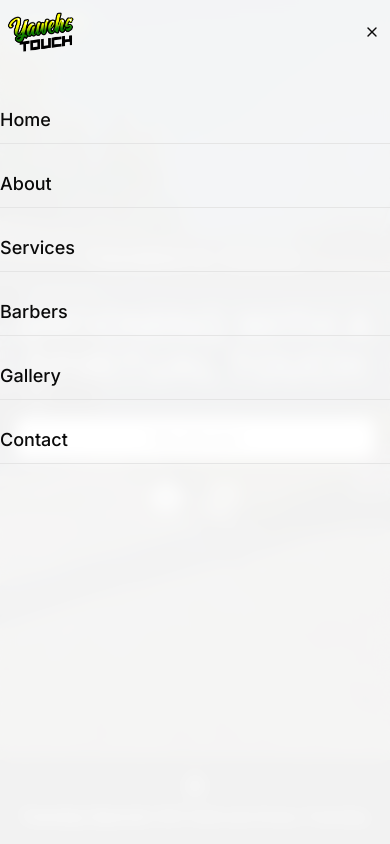
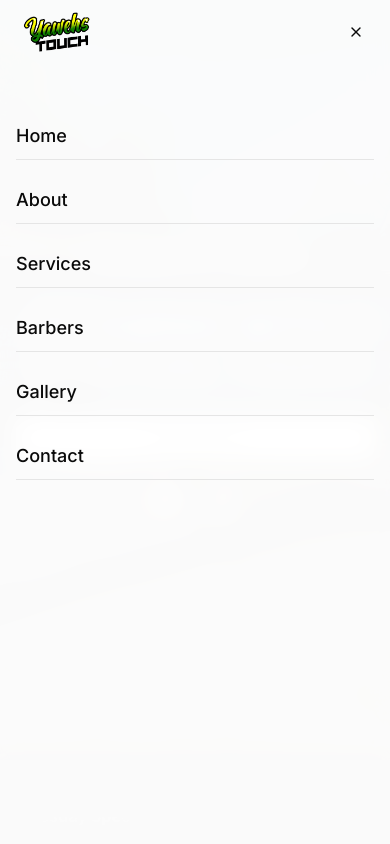
Before and after one commit to cax22/Yahweh, a Next.js app: page / in a window 390 px wide. Both pictures are taken after a click on the button "Open menu". Shown: the top 844 px of the page. Built offline with nearby package versions, Linux system fonts and the light colour scheme.

Commit message:
header mobile

```diff
--- a/src/components/header.tsx
+++ b/src/components/header.tsx
@@ -21,17 +21,29 @@ export default function Header() {
     return () => window.removeEventListener("scroll", handleScroll);
   }, []);
 
+  // Prevent body scroll when menu is open
+  useEffect(() => {
+    if (isMenuOpen) {
+      document.body.style.overflow = "hidden";
+    } else {
+      document.body.style.overflow = "";
+    }
+    return () => {
+      document.body.style.overflow = "";
+    };
+  }, [isMenuOpen]);
+
   return (
     <header
       className={cn(
-        "fixed top-0 z-50 w-full transition-all duration-300",
+        "fixed top-0 z-40 w-full transition-all duration-300",
         isScrolled
           ? "bg-background/95 backdrop-blur-sm shadow-sm"
           : "bg-transparent"
       )}
     >
       <div className="container mx-auto flex h-16 items-center justify-between px-4">
-        <Link href="/" className="flex items-center gap-2">
+        <Link href="/" className="flex items-center gap-2 relative z-50">
           <Image
             src={`${basePath}/logo.png`}
             alt="Logo"
@@ -82,44 +94,29 @@ export default function Header() {
         <Button
           variant="ghost"
           size="icon"
-          className="md:hidden"
-          onClick={() => setIsMenuOpen(true)}
+          className="md:hidden relative z-50"
+          onClick={() => setIsMenuOpen(!isMenuOpen)}
         >
-          <Menu className="h-6 w-6" />
-          <span className="sr-only">Open menu</span>
+          {isMenuOpen ? (
+            <X className="h-6 w-6" />
+          ) : (
+            <Menu className="h-6 w-6" />
+          )}
+          <span className="sr-only">
+            {isMenuOpen ? "Close menu" : "Open menu"}
+          </span>
         </Button>
       </div>
 
-      {/* Mobile menu */}
+      {/* Mobile menu - using fixed instead of absolute for better z-index behavior */}
       <div
         className={cn(
-          "fixed inset-0 z-50 bg-background/95 backdrop-blur-sm md:hidden transition-transform duration-300",
+          "fixed inset-0 z-30 bg-background/98 backdrop-blur-md md:hidden transition-transform duration-300 flex flex-col",
           isMenuOpen ? "translate-x-0" : "translate-x-full"
         )}
       >
-        <div className="container flex h-16 items-center justify-between">
-          <Link href="/" className="flex items-center gap-2">
-            <Image
-              src={`${basePath}/logo.png`}
-              alt="Logo"
-              width={140}
-              height={40}
-              className="h-10 w-auto"
-              draggable={false}
-              unoptimized
-            />
-          </Link>
-          <Button
-            variant="ghost"
-            size="icon"
-            onClick={() => setIsMenuOpen(false)}
-          >
-            <X className="h-6 w-6" />
-            <span className="sr-only">Close menu</span>
-          </Button>
-        </div>
-
-        <nav className="container mt-8 flex flex-col gap-4">
+        <div className="h-16"></div> {/* Spacer for the header */}
+        <nav className="container mt-8 flex flex-col gap-4 p-4">
           <Link
             href="/"
             className="flex h-12 items-center border-b text-lg font-medium"
```
